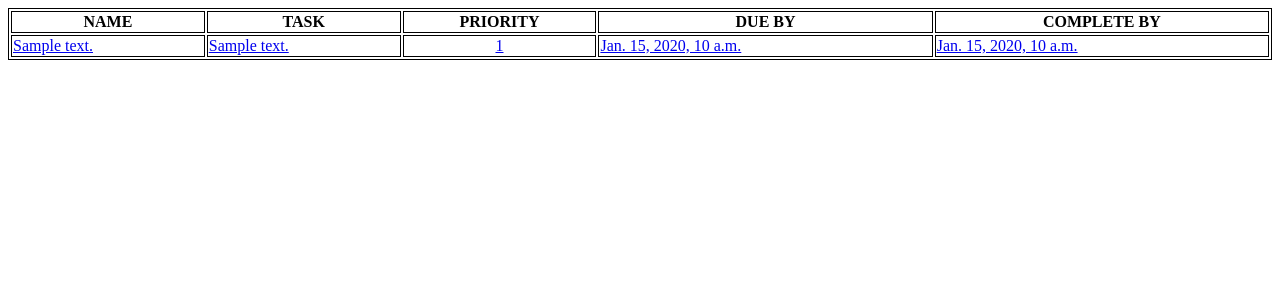
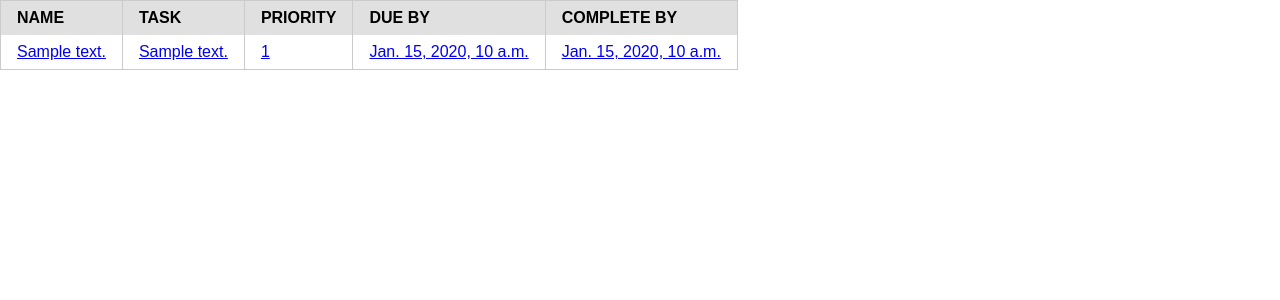
Before and after one commit to Japan4Four/CHORECHART, a Django app: page /tasks/task_list in a window 1280 px wide. Shown: the top 300 px of the page. Run offline with Django 3.2, Linux system fonts and the light colour scheme; tables that the repository leaves empty hold one stand-in row (values such as "Sample post"); some libraries are stand-ins or nearby versions.

Commit message:
added CSS to task html page

```diff
--- a/tasks/templates/tasks/index.html
+++ b/tasks/templates/tasks/index.html
@@ -1,13 +1,9 @@
 {% if available_tasks %}
-<style type="text/css">
-  table, th, td {
-    border: 1px solid black;
-  }
-
-</style>
+<link rel="stylesheet" type="text/css" href="//cdnjs.cloudflare.com/ajax/libs/pure/0.6.2/pure-min.css">
     <div>
     {% for task in available_tasks %}
-        <table style="width: 100%">
+        <table class="pure-table">
+          <thead>
             <tr>
               <th>NAME</th>
               <th>TASK</th>
@@ -15,6 +11,8 @@
               <th>DUE BY</th>
               <th>COMPLETE BY</th>
             </tr>
+          </thead>
+          <tbody>
             <tr>
               <td>
                 <a href="/tasks/{{ task.assignee }}/">{{ task.assignee }}</a>
@@ -22,7 +20,7 @@
               <td>
                 <a href="/tasks/{{ task.task_text }}/">{{ task.task_text }}</a>
               </td>
-            <td style="text-align: center;">
+              <td>
                 <a href="/tasks/{{ task.priority }}/">{{ task.priority }}</a>
               </td>
               <td>
@@ -31,6 +29,8 @@
               <td>
                 <a href="/tasks/{{ task.complete_date }}/">{{ task.complete_date }}</a>
               </td>
+            </tr>
+          </tbody>
         </table>
     {% endfor %}
     </div>
```
Lines whose indentation alone changed are shown as unchanged.
